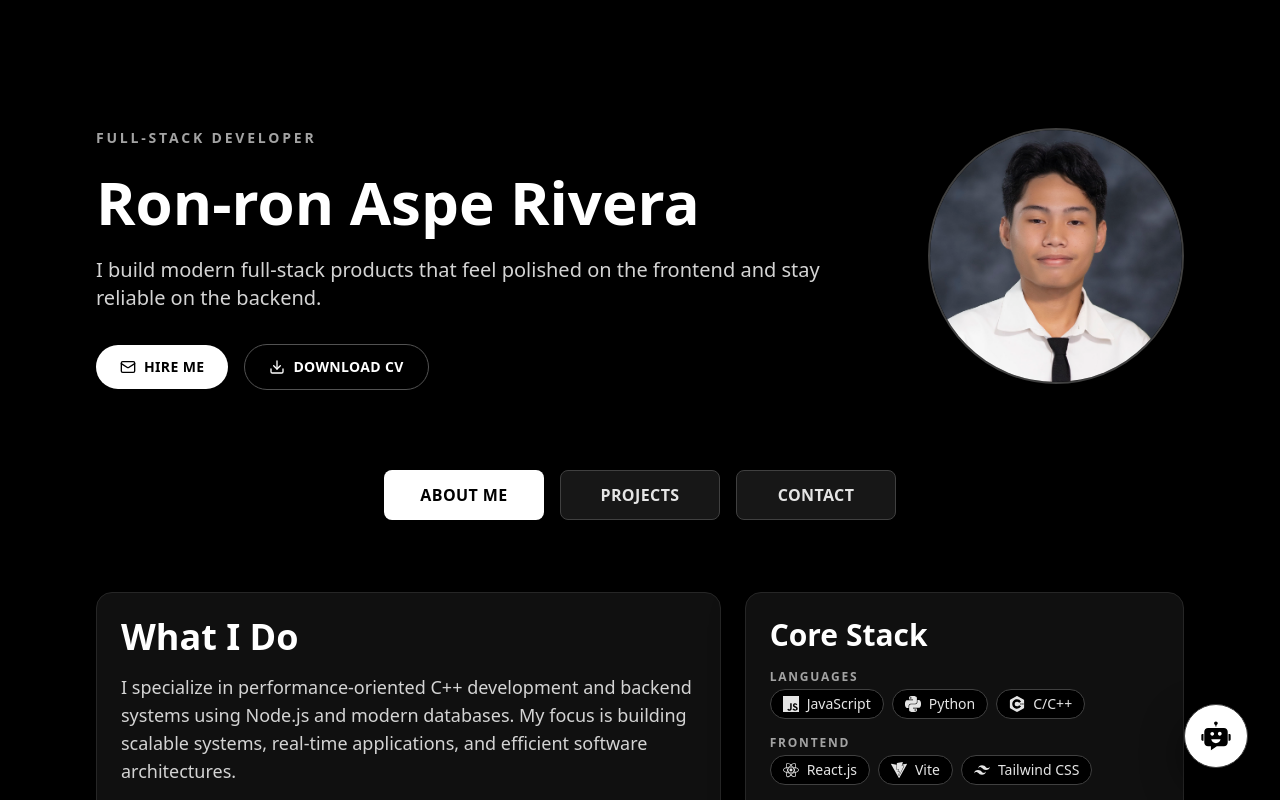
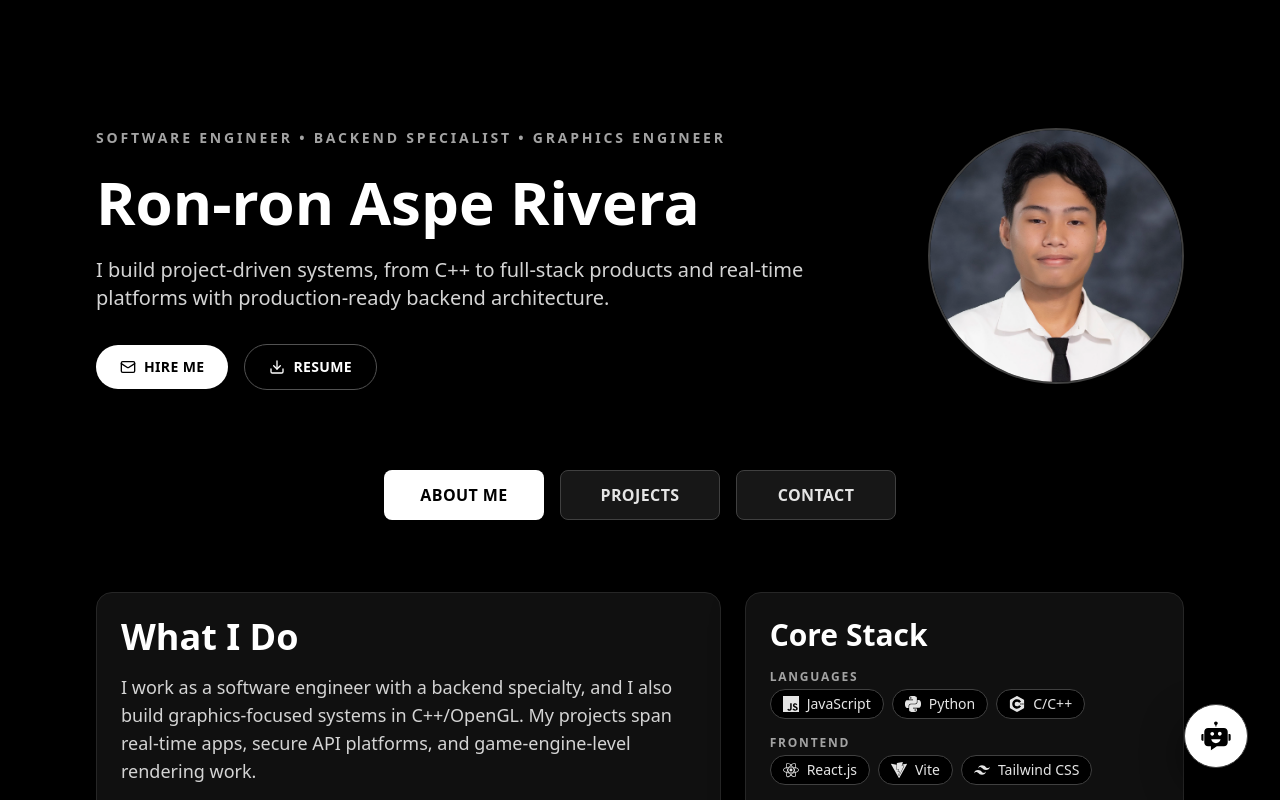
Before and after one commit to ronronrivera/ronronrivera.github.io, a React (Vite) app: page / in a window 1280 px wide. Shown: the top 800 px of the page. Built offline with nearby package versions, Linux system fonts and the light colour scheme.

Commit message:
change zombie horde video on my project lists

```diff
--- a/src/Components/AboutMe.jsx
+++ b/src/Components/AboutMe.jsx
@@ -40,7 +40,9 @@ const AboutMe = () => {
       </div>
       <div className="mt-20 text-center">
         <h1 className="text-2xl font-bold">Ron-ron Aspe Rivera</h1>
-        <p className="dark:text-gray-600 text-gray-300">Computer Science Student · Backend Developer </p>
+        <p className="dark:text-gray-600 text-gray-300">
+          Software Engineer · Backend Specialist · Graphics Engineer
+        </p>
       </div>
     </Motion.div>
     <Motion.div
--- a/src/Components/Bio.jsx
+++ b/src/Components/Bio.jsx
@@ -16,19 +16,20 @@ const Bio = () => {
       <div className="text-sm leading-relaxed space-y-4">
         <p>
           I’m <span className="text-blue-400 font-semibold">Ron-ron Aspe Rivera</span>,
-          a <span className="text-blue-400 font-semibold">Computer Science student</span>,
-          <span className="text-blue-400 font-semibold"> Backend Developer</span>, and
-          <span className="text-blue-400 font-semibold"> n8n automation engineer</span> passionate about building
-          high-performance software, scalable automations, and clean, user-focused websites.
+          a <span className="text-blue-400 font-semibold">Software Engineer</span>,
+          <span className="text-blue-400 font-semibold"> Backend Specialist</span>, and
+          <span className="text-blue-400 font-semibold"> Graphics Engineer</span> focused on building reliable
+          software across web platforms and real-time rendering systems.
         </p>
 
         <p>
-          My core interest lies in creating systems that combine
-          <span className="text-blue-400 font-semibold"> precise mathematical logic, physics simulation,</span>
-          and <span className="text-blue-400 font-semibold">artificial intelligence</span>.
-          Whether it's crafting sturdy back-end systems, automating complex multi-API workflows in
-          <span className="text-blue-400 font-semibold"> n8n</span>, or producing realistic lighting in OpenGL, I enjoy turning
-          challenging problems into elegant and effective solutions.
+          My core interest is building systems that combine
+          <span className="text-blue-400 font-semibold"> backend architecture, real-time interaction,</span>
+          and <span className="text-blue-400 font-semibold">graphics programming</span>.
+          From projects like <span className="text-blue-400 font-semibold">Zombie Horde</span> in C++/OpenGL to
+          full-stack platforms such as <span className="text-blue-400 font-semibold">Recruify</span> and
+          <span className="text-blue-400 font-semibold"> Case Forge</span>, I enjoy turning complex ideas into
+          practical, production-ready results.
         </p>
 
         <p>
--- a/src/Components/HomePage.jsx
+++ b/src/Components/HomePage.jsx
@@ -104,14 +104,16 @@ export default function HomePage() {
           className="grid items-start gap-8 lg:grid-cols-[1fr_auto]"
         >
           <div className="space-y-6">
-            <p className="text-sm font-bold uppercase tracking-[0.2em] text-neutral-400">Full-Stack Developer</p>
+            <p className="text-sm font-bold uppercase tracking-[0.2em] text-neutral-400">
+              Software Engineer • Backend Specialist • Graphics Engineer
+            </p>
 
             <h1 className="max-w-4xl text-4xl font-black leading-tight sm:text-5xl lg:text-6xl">
               Ron-ron Aspe Rivera
             </h1>
 
             <p className="max-w-3xl text-lg leading-8 text-neutral-300 sm:text-xl">
-              I build modern full-stack products that feel polished on the frontend and stay reliable on the backend.
+              I build project-driven systems, from C++ to full-stack products and real-time platforms with production-ready backend architecture.
             </p>
 
             <div className="flex flex-wrap items-center gap-4 pt-2">
@@ -131,7 +133,7 @@ export default function HomePage() {
                 className="inline-flex items-center gap-2 rounded-full border border-neutral-600 px-6 py-3 text-sm font-bold uppercase tracking-wide text-white transition hover:border-neutral-400"
               >
                 <Download className="h-4 w-4" />
-                Download CV
+                Resume
               </a>
             </div>
           </div>
@@ -198,8 +200,8 @@ export default function HomePage() {
               <article className="rounded-2xl border border-neutral-800 bg-neutral-900/70 p-6 shadow-[0_14px_34px_rgba(0,0,0,0.45)] lg:col-span-7">
                 <h2 className="mb-4 text-3xl font-black leading-tight sm:text-4xl">What I Do</h2>
                 <p className="text-base leading-8 text-neutral-300 sm:text-lg">
-                  I specialize in performance-oriented C++ development and backend systems using Node.js and modern databases.
-                  My focus is building scalable systems, real-time applications, and efficient software architectures.
+                  I work as a software engineer with a backend specialty, and I also build graphics-focused systems in
+                  C++/OpenGL. My projects span real-time apps, secure API platforms, and game-engine-level rendering work.
                 </p>
                 <div className="mt-4 space-y-2 text-base leading-7 text-neutral-300 sm:text-lg">
                   <p>I care about:</p>
--- a/src/Components/WhatICanDo.jsx
+++ b/src/Components/WhatICanDo.jsx
@@ -6,8 +6,8 @@ const WhatICanDo = () => {
   const services = [
     {
       num: "01",
-      title: "Backend Developer ",
-      desc: "I build fast, scalable, and maintainable web applications using MongoDB, Express, React, and Node.js — ensuring both strong backend logic and smooth user experience."
+      title: "Full-Stack Development (Backend-Focused)",
+      desc: "I build scalable full-stack applications with strong backend architecture using Node.js, Express, MongoDB/PostgreSQL, and React for reliable end-to-end product delivery."
     },
     {
       num: "02",
@@ -41,8 +41,8 @@ const WhatICanDo = () => {
     },
     {
       num: "08",
-      title: "n8n Workflow Automation & API Orchestration",
-      desc: "I design scalable automations using n8n — integrating multiple APIs, building background tasks, webhooks, data pipelines, and fully automated business workflows without relying on expensive SaaS tools."
+      title: "Graphics Engineering (C++/OpenGL)",
+      desc: "I build graphics-heavy systems from scratch, including rendering pipelines, collision logic, and lighting mechanics, as demonstrated in my Zombie Horde project."
     }
   ];
 
@@ -56,11 +56,14 @@ const WhatICanDo = () => {
       <h2 className="text-2xl font-bold mb-4">💼 What I Can Do for You</h2>
 
       <p className="text-sm leading-relaxed mb-4">
-        I design and develop <span className="text-blue-400 font-semibold">modern, high-performance web applications</span> that bring real value to clients — combining strong backend logic, responsive design, and seamless user experience.
+        I design and develop <span className="text-blue-400 font-semibold">modern, high-performance software systems</span> by combining full-stack delivery, backend reliability, and graphics engineering.
       </p>
 
       <p className="text-sm leading-relaxed mb-6">
-        Whether you’re looking for a <span className="text-blue-400 font-semibold">real-time communication platform</span> or a <span className="text-blue-400 font-semibold">secure, data-driven e-commerce system</span>, I can help you build it from concept to deployment — clean, fast, and reliable.
+        Whether you need a <span className="text-blue-400 font-semibold">real-time full-stack platform</span>, a
+        <span className="text-blue-400 font-semibold"> secure backend-first application</span>, or a
+        <span className="text-blue-400 font-semibold"> graphics-focused C++ project</span>, I can help you build it
+        from concept to deployment.
       </p>
 
       <div className="space-y-6 mt-6">
--- a/src/Components/myInfo.jsx
+++ b/src/Components/myInfo.jsx
@@ -58,13 +58,16 @@ function MyInfo() {
                         <h2 className="text-xl font-bold">Hi, I'm Ron <span className="inline-block wave-hover">👋</span></h2>
                         <p className="sm:text-sm text-xs">
                             <span className="inline-block w-1 h-1 mb-[2px] mr-1 bg-green-500 rounded-full"></span>
-                            Freelance Developer · Remote (Philippines, GMT+8)
+                            Software Engineer · Backend Specialist · Graphics Engineer
                         </p>
                     </div>
                 </div>
                 <div className="mt-5">
                     <p className="text-center sm:text-left">
-                        As a freelance developer, I utilize tools such as React, Node.js, and n8n to create responsive websites and applications, along with automated workflows. My focus is on delivering reliable, maintainable products enhanced by smart automations, emphasizing clean code, scalability, and user-centered design.
+                        As a software engineer, I build full-stack applications with strong backend foundations and also
+                        engineer graphics projects in C++/OpenGL. From platforms like Recruify and Case Forge to systems
+                        inspired by Zombie Horde, I focus on clean architecture, performance, and dependable real-world
+                        execution.
                     </p>
                 </div>
                 <div className="flex items-center space-x-2 my-10">
--- a/src/data/projects.js
+++ b/src/data/projects.js
@@ -24,7 +24,7 @@ export const PROJECTS = [
     techStack: ["C++17", "OpenGL 3.3", "GLFW", "GLM", "Assimp", "CMake"],
     result:
       "Delivered a stable playable prototype with smooth performance on modest hardware.",
-    image: "/project-images/zombie-horde.mp4",
+    image: "/project-images/zombie.mp4",
     liveUrl: "",
     sourceUrl: "https://github.com/ronronrivera/Zombie-Horde",
     inDevelopment: true,
```
Also changed, not shown: 2 other files (tests, documents, lock files or other folders).
